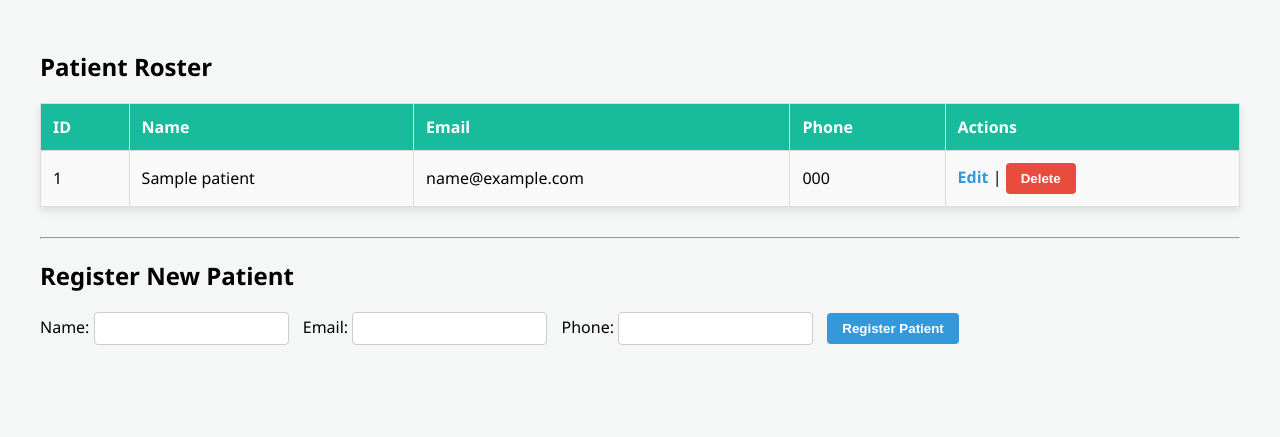
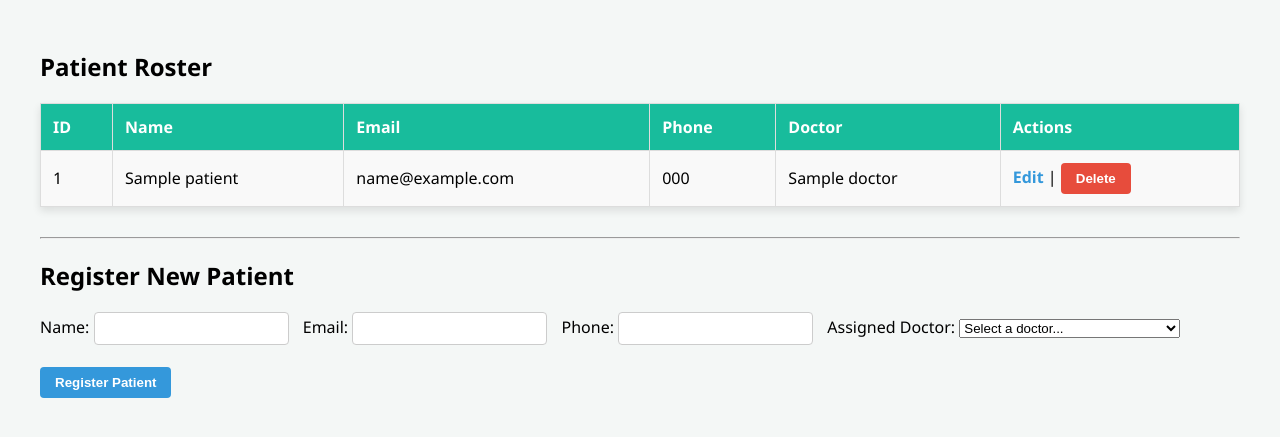
Before and after one commit to bhanu3009/MediSecure-HMS, a FastAPI app: template medisecure/app/templates/patient_list.html in a window 1280 px wide. Shown: the part 63-500 px from the top of the page. Run offline with FastAPI, Linux system fonts and the light colour scheme; the template is opened without the code that fills it: most values are stand-ins (such as "Sample title", 1, 10 or a date in 2020); parts of the project's set-up code (start-up, migrations or seed data) failed here and were passed over.

Commit message:
feat: implement dynamic doctor assignment in UI
* Updated /web GET route to fetch both patients and doctors
* Added dynamic Jinja dropdown menu for doctor selection in HTML form
* Updated patient table UI to display assigned doctor via SQLAlchemy relationships
* Modified /web/add POST route to accept primary_doctor_id

```diff
--- a/medisecure/app/templates/patient_list.html
+++ b/medisecure/app/templates/patient_list.html
@@ -9,6 +9,7 @@
             <th>Name</th>
             <th>Email</th>
             <th>Phone</th>
+            <th>Doctor</th>
             <th>Actions</th>
         </tr>
         {% for patient in patients %}
@@ -17,6 +18,9 @@
             <td>{{ patient.name }}</td>
             <td>{{ patient.email }}</td>
             <td>{{ patient.phone }}</td>
+
+            <td>{{ patient.doctor.name if patient.doctor else "Unassigned" }}</td>
+
             <td>
                 <a href="/api/patients/web/{{ patient.id }}/edit" style="text-decoration:none; color:#3498db; font-weight:bold;">Edit</a> |
                 <form action="/api/patients/web/{{ patient.id }}/delete" method="POST" style="display:inline;">
@@ -40,6 +44,15 @@
         <label>Phone:</label>
         <input type="text" name="phone" required>
 
+        <label>Assigned Doctor:</label>
+        <select name="primary_doctor_id" required>
+            <option value="" disabled selected>Select a doctor...</option>
+            {% for doctor in doctors %}
+                <option value="{{ doctor.id }}">{{ doctor.name }} - {{ doctor.specialty }}</option>
+            {% endfor %}
+        </select>
+        <br><br>
+
         <button type="submit">Register Patient</button>
     </form>
 
```
Also changed, not shown: medisecure/app/routers/patient.py (+11 -5 lines).
